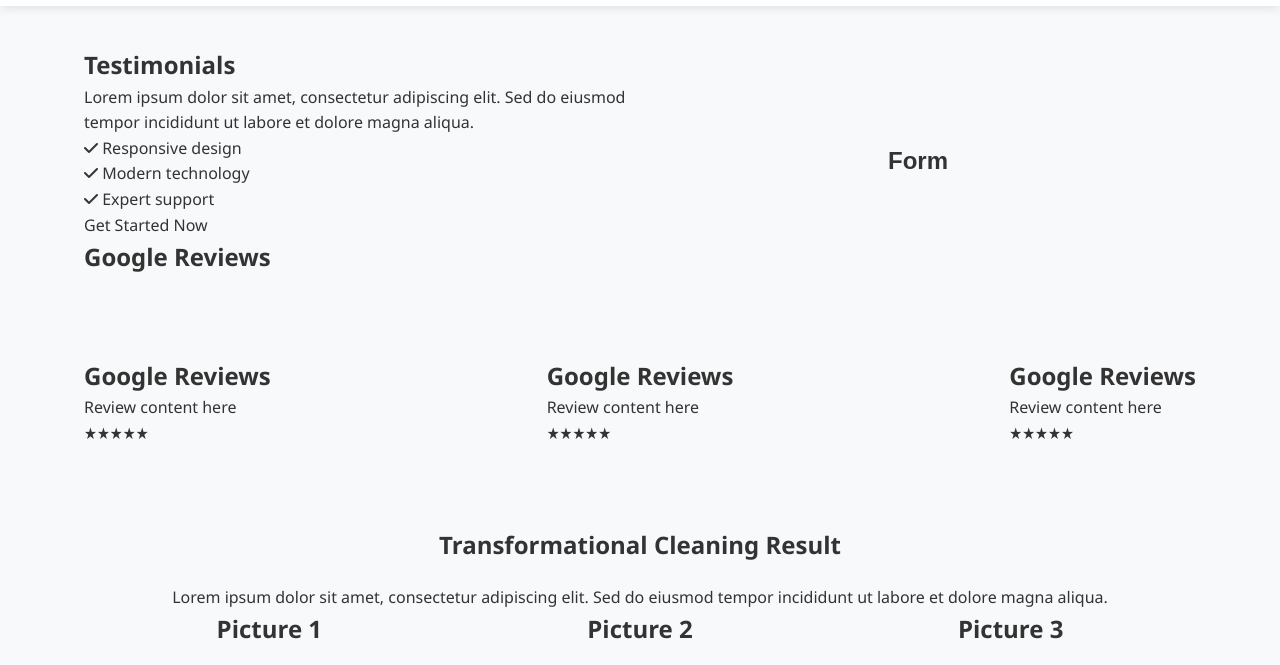
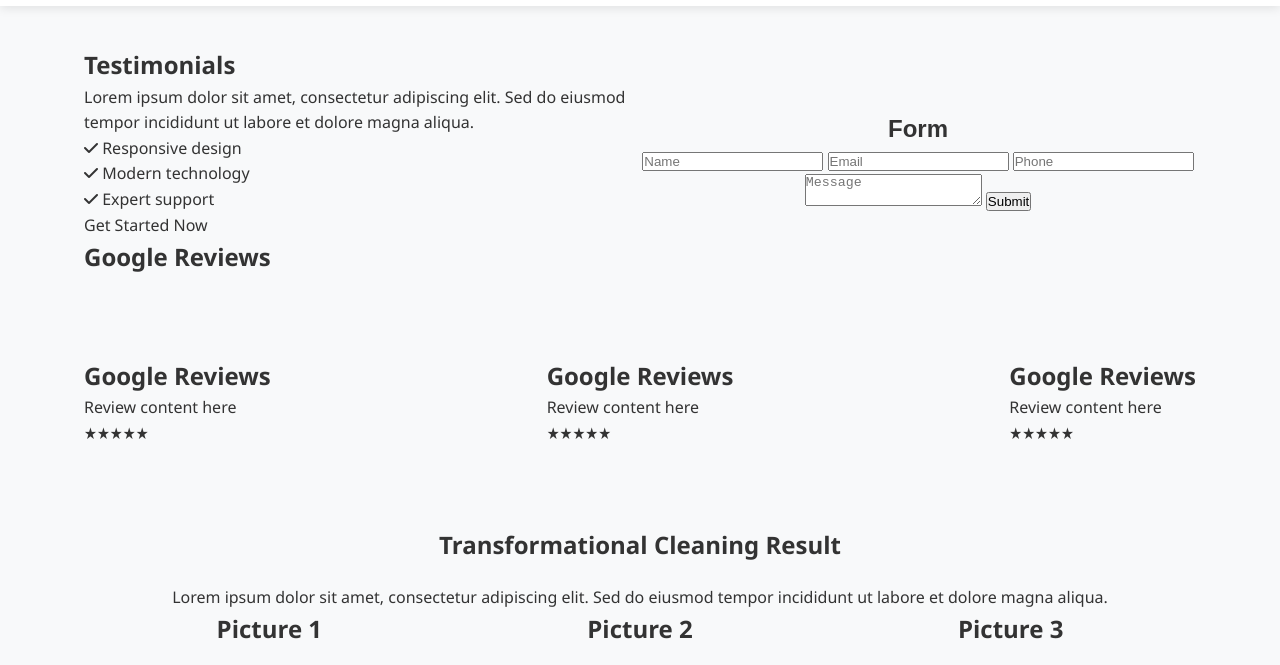
Before and after one commit to williamliu54321/gni_landing_page, a plain HTML site: page index.html in a window 1280 px wide. Shown: the part 85-750 px from the top of the page. Drawn offline with Linux system fonts and the light colour scheme.

Commit message:
new commit

```diff
--- a/index.html
+++ b/index.html
@@ -41,7 +41,15 @@
                     <h2>Google Reviews</h2>
                 </div>
                 <div class="right-half">
+
                     <h1>Form</h1>
+                    <form action="https://formsubmit.co/wliu404@gmail.com" method="POST">
+                        <input name="name" placeholder="Name" type="text">
+                        <input name="email" placeholder="Email" type="email">
+                        <input name="phone" placeholder="Phone" type="tel">
+                        <textarea name="message" placeholder="Message" type="text"></textarea>
+                        <button type="submit">Submit</button>
+                    </form>
                 </div>
             </div>
         </div>
@@ -106,7 +114,6 @@
             <h2>Get Your Free Estimate</h2>
         </div>
     </section>
-</body>
 
 
 
@@ -179,6 +186,7 @@
                 <h2>Picture 2</h2>
             </div>
         </div>
+    </section>
 
 <!-- Footer Section -->
 
@@ -187,3 +195,6 @@
         <p>&copy; 2024 Your Company. All rights reserved.</p>
     </div>
 </footer>
+
+<script src="script.js"></script>
+</body>
--- /dev/null
+++ b/script.js
@@ -0,0 +1 @@
+console.log("Hello World");
```
